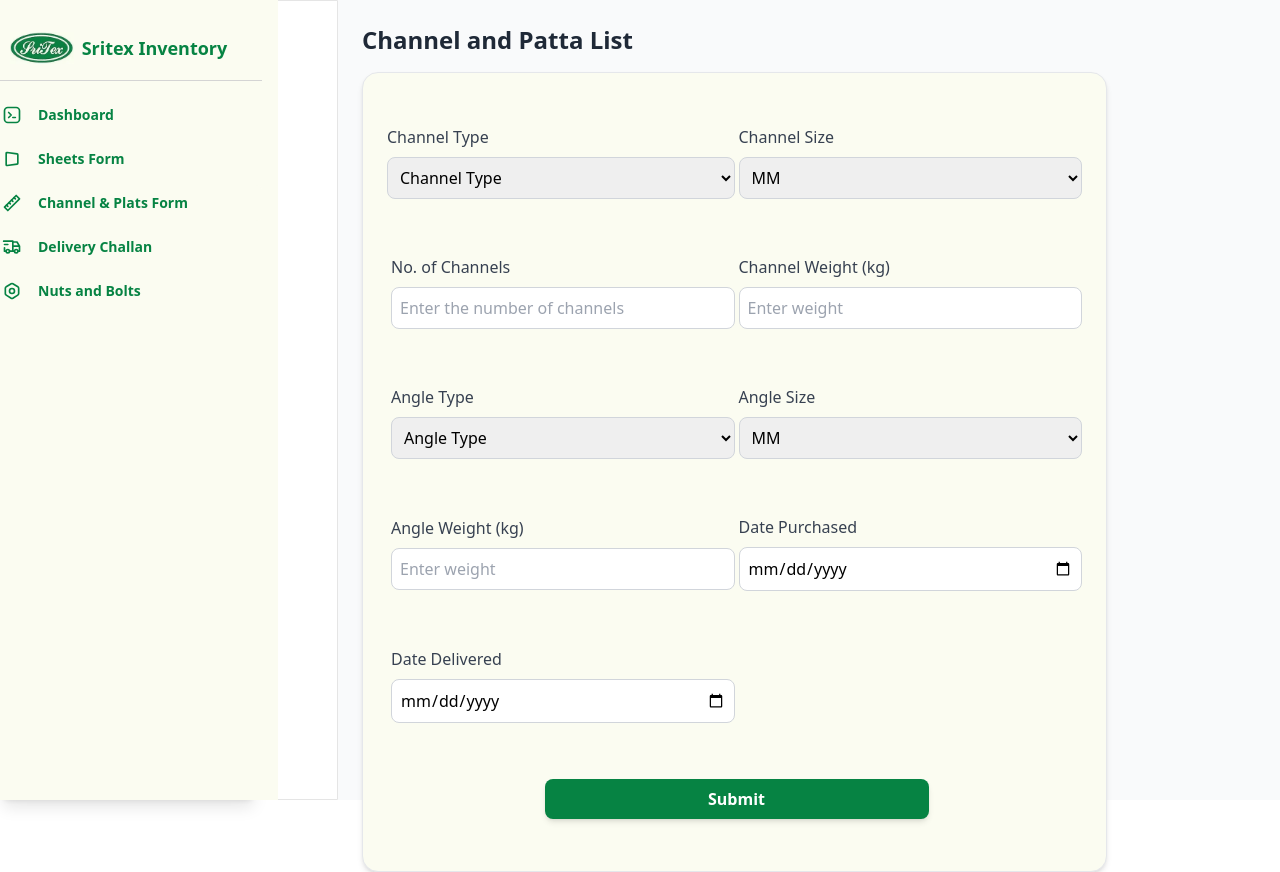
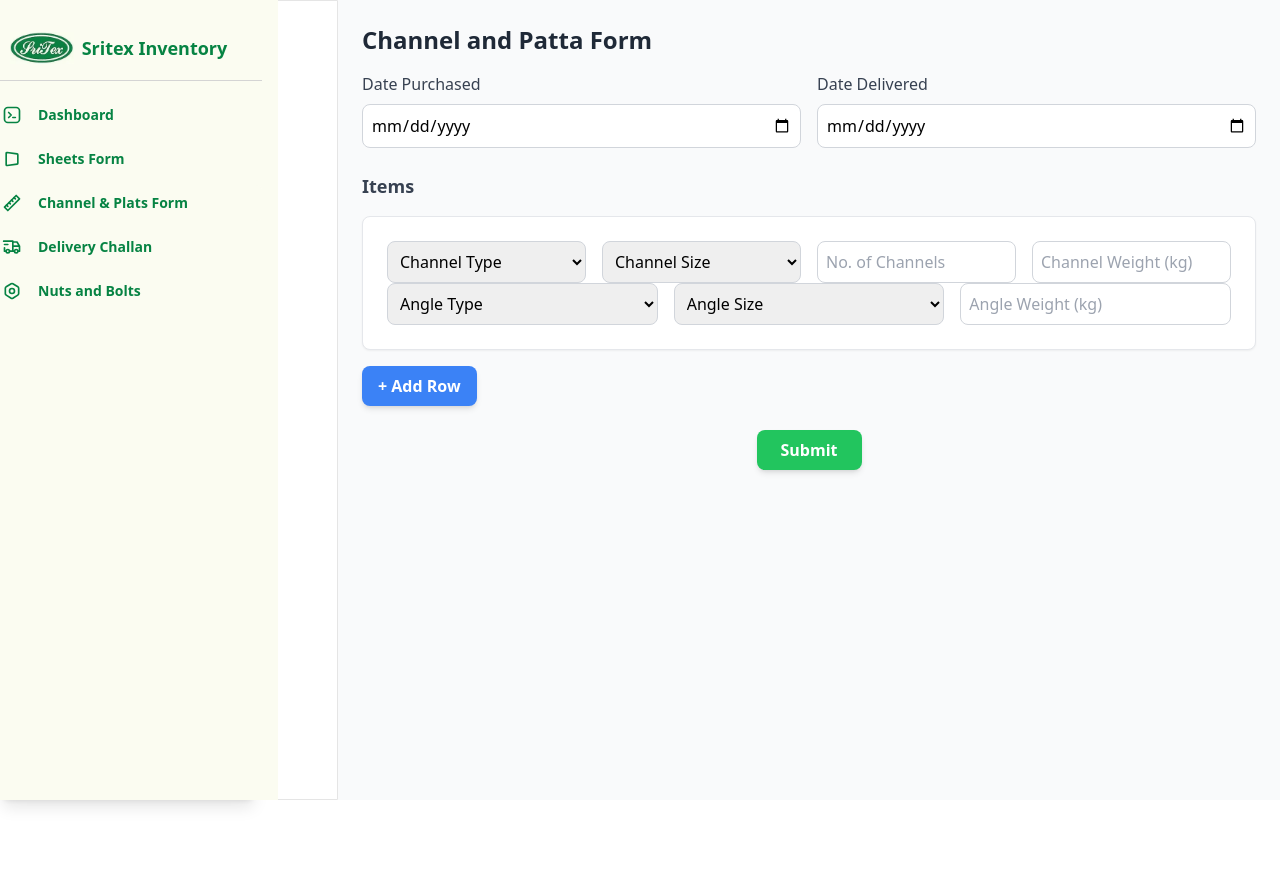
Before and after one commit to Pavithrank02/sritexinventory, a React (Create React App) app: page /channel in a window 1280 px wide. After the commit the page ends 800 px from the top, so only its background shows below. Built offline with nearby package versions, Linux system fonts and the light colour scheme.

Commit message:
channel form updated

```diff
--- a/src/components/ChannelPattaForm.js
+++ b/src/components/ChannelPattaForm.js
@@ -3,26 +3,9 @@ import { SidebarDemo } from "./SideComponent";
 import axios from "axios";
 
 const ChannelPattaForm = () => {
-  const channelType = ["Channel Type", "MS", "SS"];
-  const angleType = ["Angle Type", "MS", "SS"];
-  const channelSize = [
-    "MM",
-    "1",
-    "1.2",
-    "1.6",
-    "2",
-    "2.5",
-    "3",
-    "4",
-    "5",
-    "6",
-    "8",
-    "10",
-    "12",
-    "16",
-  ];
-  const angleSize = [
-    "MM",
+  const channelType = ["MS", "SS"];
+  const angleType = ["MS", "SS"];
+  const sizes = [
     "1",
     "1.2",
     "1.6",
@@ -39,24 +22,74 @@ const ChannelPattaForm = () => {
   ];
 
   const [formData, setFormData] = useState({
+    datePurchased: "",
+    dateDelivered: "",
+    items: [
+      {
         channelType: "",
         channelSize: "",
         noOfChannels: "",
-    channelweight: "",
+        channelWeight: "",
         angleType: "",
         angleSize: "",
-    angleweight: "",
-    datePurchased: "",
-    dateDelivered: "",
+        angleWeight: "",
+      },
+    ],
   });
 
-  const handleChange = (e) => {
+  const handleInputChange = (e, index) => {
     const { name, value } = e.target;
-    setFormData({ ...formData, [name]: value });
+    const updatedItems = [...formData.items];
+    updatedItems[index][name] = value;
+    setFormData((prevData) => ({ ...prevData, items: updatedItems }));
+  };
+
+  const handleFormChange = (e) => {
+    const { name, value } = e.target;
+    setFormData((prevData) => ({ ...prevData, [name]: value }));
+  };
+
+  const addRow = () => {
+    setFormData((prevData) => ({
+      ...prevData,
+      items: [
+        ...prevData.items,
+        {
+          channelType: "",
+          channelSize: "",
+          noOfChannels: "",
+          channelWeight: "",
+          angleType: "",
+          angleSize: "",
+          angleWeight: "",
+        },
+      ],
+    }));
+  };
+
+  const removeRow = (index) => {
+    const updatedItems = [...formData.items];
+    updatedItems.splice(index, 1);
+    setFormData((prevData) => ({ ...prevData, items: updatedItems }));
   };
 
   const handleSubmit = async (e) => {
     e.preventDefault();
+
+    if (!formData.datePurchased || !formData.dateDelivered) {
+      alert("Please fill out all required fields for dates.");
+      return;
+    }
+
+    const incompleteItems = formData.items.some((item) =>
+      Object.values(item).some((value) => value === "")
+    );
+
+    if (incompleteItems) {
+      alert("Please fill out all fields for each item.");
+      return;
+    }
+
     try {
       const response = await axios.post(
         "http://localhost:5000/channel-patta/add",
@@ -64,15 +97,19 @@ const ChannelPattaForm = () => {
       );
       alert(response.data.message);
       setFormData({
+        datePurchased: "",
+        dateDelivered: "",
+        items: [
+          {
             channelType: "",
             channelSize: "",
             noOfChannels: "",
-        channelweight: "",
+            channelWeight: "",
             angleType: "",
             angleSize: "",
-        angleweight: "",
-        datePurchased: "",
-        dateDelivered: "",
+            angleWeight: "",
+          },
+        ],
       });
     } catch (error) {
       console.error("Error submitting form:", error);
@@ -83,137 +120,13 @@ const ChannelPattaForm = () => {
   return (
     <div className="flex flex-row h-screen w-full">
       <SidebarDemo />
-      <div className="flex-1 bg-gray-50 dark:bg-neutral-900 p-6 ">
+      <div className="flex-1 bg-gray-50 dark:bg-neutral-900 p-6">
         <h1 className="text-2xl font-semibold mb-4 text-gray-800 dark:text-gray-200">
-          Channel and Patta List
+          Channel and Patta Form
         </h1>
-        <form
-          onSubmit={handleSubmit}
-          className="h-screen w-5/6 bg-customBgColor-bg dark:bg-neutral-800 p-6 rounded-2xl shadow-md border dark:border-neutral-700 grid grid-cols-1 md:grid-cols-2 space-x-1 items-center justify-center"
-        >
-          {/* Channel Type */}
-          <div>
-            <label className="block text-gray-700 dark:text-gray-300 font-medium mb-2">
-              Channel Type
-            </label>
-            <select
-              name="channelType"
-              className="w-full border  border-gray-300 dark:border-neutral-600 dark:bg-neutral-800 rounded-lg p-2 focus:ring-2 focus:ring-customTextColor-light"
-              value={formData.channelType}
-              onChange={handleChange}
-            >
-              {channelType.map((type, index) => (
-                <option key={index} value={type}>
-                  {type}
-                </option>
-              ))}
-            </select>
-          </div>
-
-          {/* Channel Size */}
-          <div>
-            <label className="block text-gray-700 dark:text-gray-300 font-medium mb-2">
-              Channel Size
-            </label>
-            <select
-              name="channelSize"
-              className="w-full border  border-gray-300 dark:border-neutral-600 dark:bg-neutral-800 rounded-lg p-2 focus:outline-none focus:ring-2 focus:ring-customTextColor-light"
-              value={formData.channelSize}
-              onChange={handleChange}
-            >
-              {channelSize.map((size, index) => (
-                <option key={index} value={size}>
-                  {size}
-                </option>
-              ))}
-            </select>
-          </div>
-
-          {/* No. of Channels */}
-          <div>
-            <label className="block text-gray-700 dark:text-gray-300 font-medium mb-2">
-              No. of Channels
-            </label>
-            <input
-              type="number"
-              name="noOfChannels"
-              className="w-full border  border-gray-300 dark:border-neutral-600 dark:bg-neutral-800 rounded-lg p-2 focus:outline-none focus:ring-2 focus:ring-customTextColor-light"
-              placeholder="Enter the number of channels"
-              value={formData.noOfChannels}
-              onChange={handleChange}
-              required
-            />
-          </div>
-
-          {/* Weight */}
-          <div>
-            <label className="block text-gray-700 dark:text-gray-300 font-medium mb-2">
-              Channel Weight (kg)
-            </label>
-            <input
-              type="number"
-              name="weight"
-              className="w-full border  border-gray-300 dark:border-neutral-600 dark:bg-neutral-800 rounded-lg p-2 focus:outline-none focus:ring-2 focus:ring-customTextColor-light"
-              placeholder="Enter weight"
-              value={formData.channelweight}
-              onChange={handleChange}
-              required
-            />
-          </div>
-
-          {/* Angle Type */}
-          <div>
-            <label className="block text-gray-700 dark:text-gray-300 font-medium mb-2">
-              Angle Type
-            </label>
-            <select
-              name="angleType"
-              className="w-full border  border-gray-300 dark:border-neutral-600 dark:bg-neutral-800 rounded-lg p-2 focus:outline-none focus:ring-2 focus:ring-customTextColor-light"
-              value={formData.angleType}
-              onChange={handleChange}
-            >
-              {angleType.map((type, index) => (
-                <option key={index} value={type}>
-                  {type}
-                </option>
-              ))}
-            </select>
-          </div>
-
-          {/* Angle Size */}
-          <div>
-            <label className="block text-gray-700 dark:text-gray-300 font-medium mb-2">
-              Angle Size
-            </label>
-            <select
-              name="angleSize"
-              className="w-full border  border-gray-300 dark:border-neutral-600 dark:bg-neutral-800 rounded-lg p-2 focus:outline-none focus:ring-2 focus:ring-customTextColor-light"
-              value={formData.angleSize}
-              onChange={handleChange}
-            >
-              {angleSize.map((size, index) => (
-                <option key={index} value={size}>
-                  {size}
-                </option>
-              ))}
-            </select>
-          </div>
-          <div>
-            <label className="block text-gray-700 dark:text-gray-300 font-medium mb-2">
-            Angle Weight (kg)
-            </label>
-            <input
-              type="number"
-              name="weight"
-              className="w-full border  border-gray-300 dark:border-neutral-600 dark:bg-neutral-800 rounded-lg p-2 focus:outline-none focus:ring-2 focus:ring-customTextColor-light"
-              placeholder="Enter weight"
-              value={formData.angleweight}
-              onChange={handleChange}
-              required
-            />
-          </div>
-
+        <form onSubmit={handleSubmit} className="space-y-6">
           {/* Dates */}
+          <div className="grid grid-cols-1 md:grid-cols-2 gap-4">
             <div>
               <label className="block text-gray-700 dark:text-gray-300 font-medium mb-2">
                 Date Purchased
@@ -222,8 +135,8 @@ const ChannelPattaForm = () => {
                 type="date"
                 name="datePurchased"
                 value={formData.datePurchased}
-              onChange={handleChange}
-              className="w-full border  border-gray-300 dark:border-neutral-600 dark:bg-neutral-800 rounded-lg p-2 focus:outline-none focus:ring-2 focus:ring-customTextColor-light"
+                onChange={handleFormChange}
+                className="w-full border border-gray-300 dark:border-neutral-600 dark:bg-neutral-800 rounded-lg p-2 focus:ring-2 focus:ring-customTextColor-light"
                 required
               />
             </div>
@@ -235,17 +148,142 @@ const ChannelPattaForm = () => {
                 type="date"
                 name="dateDelivered"
                 value={formData.dateDelivered}
-              onChange={handleChange}
-              className="w-full border border-gray-300 dark:border-neutral-600 dark:bg-neutral-800 rounded-lg p-2 focus:outline-none focus:ring-2 focus:ring-customTextColor-light"
+                onChange={handleFormChange}
+                className="w-full border border-gray-300 dark:border-neutral-600 dark:bg-neutral-800 rounded-lg p-2 focus:ring-2 focus:ring-customTextColor-light"
+                required
+              />
+            </div>
+          </div>
+
+          {/* Items Section */}
+          <div>
+            <h2 className="text-lg font-semibold text-gray-700 dark:text-gray-300 mb-4">
+              Items
+            </h2>
+            {formData.items.map((item, index) => (
+              <div
+                key={index}
+                className="bg-white dark:bg-neutral-800 border border-gray-200 dark:border-neutral-700 shadow-sm rounded-lg p-6 mb-4"
+              >
+
+                  {/* Row 1 */}
+                  <div className="grid grid-cols-1 md:grid-cols-4 gap-4">
+                    <select
+                      name="channelType"
+                      className="border border-gray-300 dark:border-neutral-600 dark:bg-neutral-800 rounded-lg p-2"
+                      value={item.channelType}
+                      onChange={(e) => handleInputChange(e, index)}
+                      required
+                    >
+                      <option value="">Channel Type</option>
+                      {channelType.map((type) => (
+                        <option key={type} value={type}>
+                          {type}
+                        </option>
+                      ))}
+                    </select>
+                    <select
+                      name="channelSize"
+                      className="border border-gray-300 dark:border-neutral-600 dark:bg-neutral-800 rounded-lg p-2"
+                      value={item.channelSize}
+                      onChange={(e) => handleInputChange(e, index)}
+                      required
+                    >
+                      <option value="">Channel Size</option>
+                      {sizes.map((size) => (
+                        <option key={size} value={size}>
+                          {size}
+                        </option>
+                      ))}
+                    </select>
+                    <input
+                      type="number"
+                      name="noOfChannels"
+                      placeholder="No. of Channels"
+                      className="border border-gray-300 dark:border-neutral-600 dark:bg-neutral-800 rounded-lg p-2"
+                      value={item.noOfChannels}
+                      onChange={(e) => handleInputChange(e, index)}
+                      required
+                    />
+                    <input
+                      type="number"
+                      name="channelWeight"
+                      placeholder="Channel Weight (kg)"
+                      className="border border-gray-300 dark:border-neutral-600 dark:bg-neutral-800 rounded-lg p-2"
+                      value={item.channelWeight}
+                      onChange={(e) => handleInputChange(e, index)}
                       required
                     />
                   </div>
 
+                  {/* Row 2 */}
+                  <div className="grid grid-cols-1 md:grid-cols-3 gap-4">
+                    <select
+                      name="angleType"
+                      className="border border-gray-300 dark:border-neutral-600 dark:bg-neutral-800 rounded-lg p-2"
+                      value={item.angleType}
+                      onChange={(e) => handleInputChange(e, index)}
+                      required
+                    >
+                      <option value="">Angle Type</option>
+                      {angleType.map((type) => (
+                        <option key={type} value={type}>
+                          {type}
+                        </option>
+                      ))}
+                    </select>
+                    <select
+                      name="angleSize"
+                      className="border border-gray-300 dark:border-neutral-600 dark:bg-neutral-800 rounded-lg p-2"
+                      value={item.angleSize}
+                      onChange={(e) => handleInputChange(e, index)}
+                      required
+                    >
+                      <option value="">Angle Size</option>
+                      {sizes.map((size) => (
+                        <option key={size} value={size}>
+                          {size}
+                        </option>
+                      ))}
+                    </select>
+                    <input
+                      type="number"
+                      name="angleWeight"
+                      placeholder="Angle Weight (kg)"
+                      className="border border-gray-300 dark:border-neutral-600 dark:bg-neutral-800 rounded-lg p-2"
+                      value={item.angleWeight}
+                      onChange={(e) => handleInputChange(e, index)}
+                      required
+                    />
+                  </div>
+
+
+                {/* Remove Button */}
+                {index > 0 && (
+                  <button
+                    type="button"
+                    onClick={() => removeRow(index)}
+                    className="text-red-500 hover:text-red-700 font-medium mt-4"
+                  >
+                    Remove
+                  </button>
+                )}
+              </div>
+            ))}
+            <button
+              type="button"
+              onClick={addRow}
+              className="bg-blue-500 hover:bg-blue-600 text-white font-semibold py-2 px-4 rounded-lg shadow-md"
+            >
+              + Add Row
+            </button>
+          </div>
+
           {/* Submit Button */}
-          <div className="col-span-2 flex justify-center items-center">
+          <div className="flex justify-center">
             <button
               type="submit"
-              className="w-96 bg-customBgColor hover:bg-customTextColor-light text-white font-semibold py-2 rounded-lg shadow-md focus:outline-none focus:ring-2 focus:ring-customTextColor-light"
+              className="bg-green-500 hover:bg-green-600 text-white font-semibold py-2 px-6 rounded-lg shadow-md"
             >
               Submit
             </button>
```
Also changed, not shown: 2 other files (tests, documents, lock files or other folders). Lines whose indentation alone changed are shown as unchanged.
